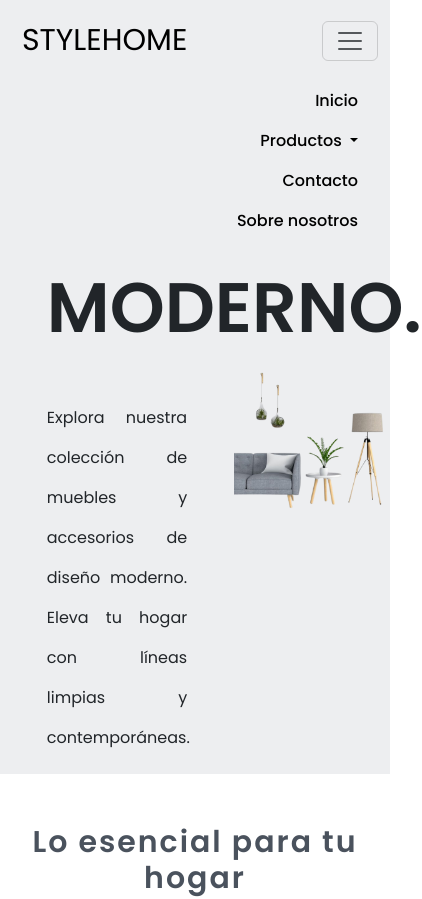
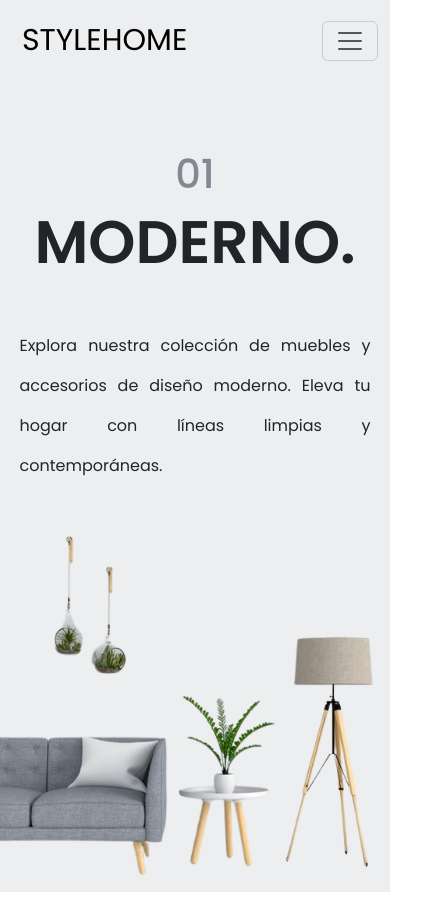
Before and after one commit to ValeAnd/PF-Delgado, a website: page index.html in a window 390 px wide. Shown: the top 899 px of the page, 422 px wide, since content can reach past the window. Drawn offline with nearby package versions, Linux system fonts and the light colour scheme.

Commit message:
Se hicieron cambios en el estilo del responsive mobile

```diff
--- a/index.html
+++ b/index.html
@@ -28,7 +28,7 @@
               <button class="navbar-toggler" type="button" data-bs-toggle="collapse" data-bs-target="#navbarScroll" aria-controls="navbarScroll" aria-expanded="false" aria-label="Toggle navigation">
                 <span class="navbar-toggler-icon"></span>
               </button>
-              <div class="navbar-collapse collapse show" id="navbarScroll" style= "background-color: #EDEEF0;text-align: right;padding: 0px 20px">
+              <div class="collapse navbar-collapse" id="navbarScroll" style= "background-color: #EDEEF0;text-align: right;padding: 0px 20px">
                 <ul class="navbar-nav me-auto my-2 my-lg-0 navbar-nav-scroll" style="--bs-scroll-height: 600px;">
                     <li class="nav-item">
                         <a class="nav-link" href="./index.html">Inicio</a>
--- a/scss/pages/contacto.scss
+++ b/scss/pages/contacto.scss
@@ -14,6 +14,7 @@
 .contact{
     .hero{
         width: 100%;
+        padding-top: 120px;
         background-color: #EDEEF0;
         display: grid;
         grid-template-columns: 40% 60%;
--- a/scss/pages/inicio.scss
+++ b/scss/pages/inicio.scss
@@ -41,21 +41,21 @@
 }
 
 @include media-query-mobile{
-    .hero {
+    .heroInicio {
         grid-template-columns: 100%;
         align-items: center;
     }
 
-    .hero .hero-text {
+    .heroInicio .hero-text {
         width: 90%;
         text-align: center;
     }
 
-    .hero .hero-text h1 {
-        font-size: 32px;
+    .heroInicio .hero-text h1 {
+        font-size: 40px;
     }
 
-    .hero .hero-text h2 {
+    .heroInicio .hero-text h2 {
         font-size: 60px;
     }
 
```
Also changed, not shown: paginas/agregarCarrito.html (+1 -1 lines), paginas/contacto.html (+1 -1 lines), paginas/productos.html (+1 -1 lines), paginas/sobreNosotros.html (+1 -1 lines), css/main.css, 1 other file.
